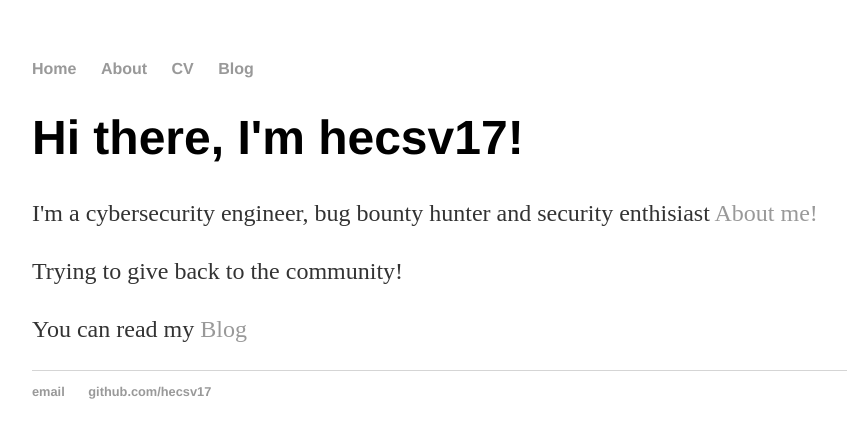
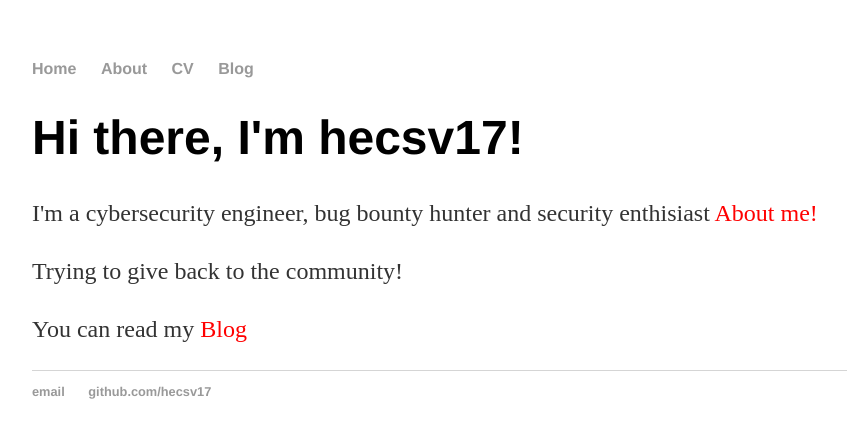
Before and after one commit to hecsv17/hecsv17.github.io, a Jekyll site: the page built from index.html, in a window 1280 px wide. Shown: the top 438 px of the page, without its empty margins (160-1007 px from the left). Built offline with Jekyll 4.4.1, drawn with Linux system fonts in a browser that asks for light colours.

Commit message:
Update index.html

```diff
--- a/index.html
+++ b/index.html
@@ -4,7 +4,7 @@ title: hecsv17 blog
 ---
 <div class="blurb">
 	<h1>Hi there, I'm hecsv17!</h1>
-	<p>I'm a cybersecurity engineer, bug bounty hunter and security enthisiast <a href="/about">About me!</a></p>
+	<p>I'm a cybersecurity engineer, bug bounty hunter and security enthisiast <a href="/about" style="color:#FF0000;">About me!</a></p>
 	<p>Trying to give back to the community!</p>
-	<p>You can read my <a href="/blog">Blog</a></p>
+	<p>You can read my <a href="/blog" style="color:#FF0000;">Blog</a></p>
 </div><!-- /.blurb -->
```
